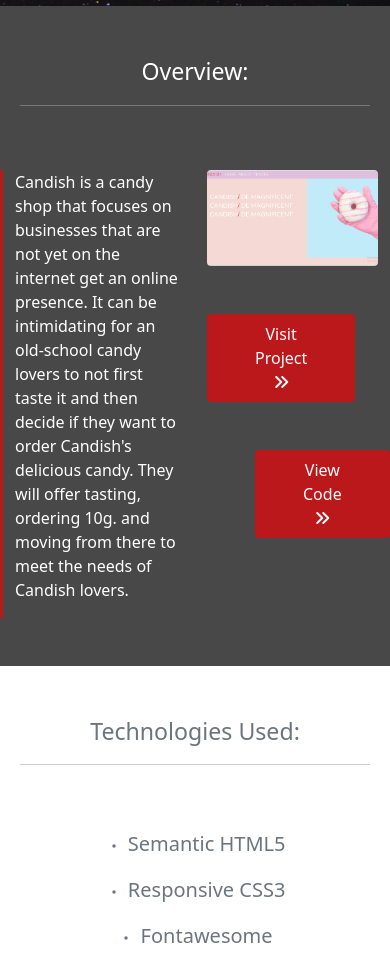
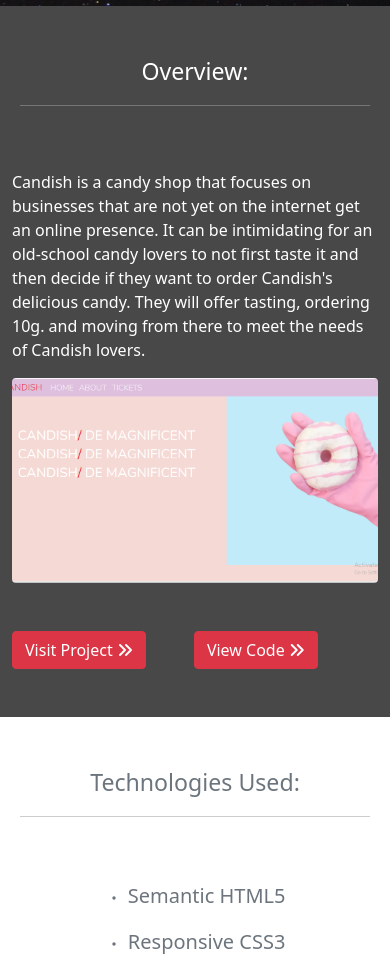
Before and after one commit to Lusinep1/portfolio, a plain HTML site: page projects.html in a window 390 px wide. Shown: the part 838-1802 px from the top of the page. Drawn offline with nearby package versions, Linux system fonts and the light colour scheme.

Commit message:
add button in projects

```diff
--- a/project.css
+++ b/project.css
@@ -18,7 +18,18 @@
 #overview {
 	background-color: #484848;
 }
-.bordery {
+/*. bordery {
 	border-left: 3px solid #ba181b;
 	height: fit-content;
+} */
+@media only screen and (min-width: 768px) {
+	.bordery {
+		border-left: 3px solid #ba181b;
+		height: fit-content;
+	}
 }
+@media only screen and (max-width: 768px) {
+	.bordery {
+		border: none;
+	}
+}
--- a/projects.html
+++ b/projects.html
@@ -77,7 +77,7 @@
         <hr class="mx-auto text-white" style="width: 350px;">
         <div class="container py-5">
             <div class="row">
-                <div class="col-6 bordery">
+                <div class="col-12 col-md-6 bordery">
                     <p class="fs-6 text-white">Candish is a candy shop that focuses on businesses that are not
                         yet on the
                         internet get an online presence. It can be intimidating for an old-school candy lovers to not
@@ -85,14 +85,16 @@
                         tasting,
                         ordering 10g. and moving from there to meet the needs of Candish lovers.</p>
                 </div>
-                <div class="col-6">
+                <div class="col-12 col-md-6">
                     <img src="img/candish1.png" class="img-fluid rounded" alt="Candish Project's screenshot">
-                    <a href="https://lusinep1.github.io/candish/" target="_blank"><button type="button"
-                            class="btn mt-5 custom-btn me-5 px-5 py-2">Visit Project <i
-                                class="fas fa-angle-double-right"></i></button></a>
-                    <a href="https://github.com/Lusinep1/candish" target="_blank"><button type="button"
-                            class="btn mt-5 custom-btn ms-5 px-5 py-2">View Code <i
-                                class="fas fa-angle-double-right"></i></button></a>
+                    <div class="btn-group" role="group" aria-label="Basic example">
+                        <a href="https://lusinep1.github.io/candish/" target="_blank"><button type="button"
+                                class="btn btn-danger mt-5">Visit Project <i
+                                    class="fas fa-angle-double-right"></i></button></a>
+                        <a href="https://github.com/Lusinep1/candish" target="_blank"><button type="button"
+                                class="btn btn-danger mt-5 ms-5">View Code <i
+                                    class="fas fa-angle-double-right"></i></button></a>
+                    </div>
                 </div>
             </div>
         </div>
```
